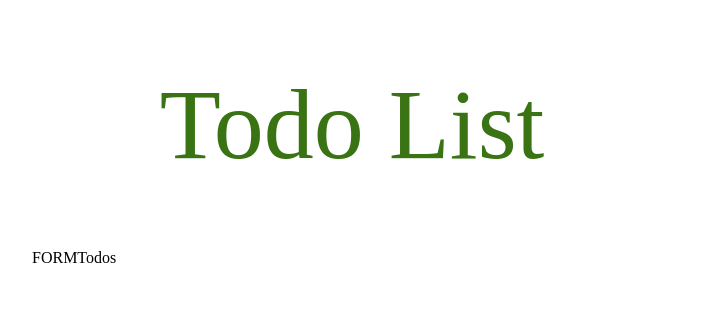
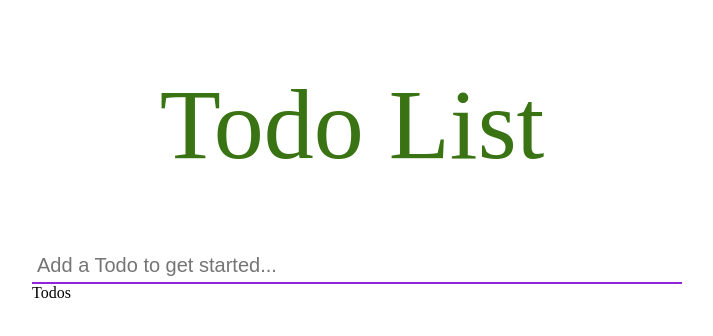
Before and after one commit to Dmusketeer/MERN, a React (Create React App) app in the folder todo/frontend/: page / in a window 1280 px wide. Shown: the top 336 px of the page, without its empty margins (288-1001 px from the left). Built offline with nearby package versions, Linux system fonts and the light colour scheme.

Commit message:
todo forms

```diff
--- a/todo/frontend/src/Components/TodoForm.js
+++ b/todo/frontend/src/Components/TodoForm.js
@@ -1,7 +1,26 @@
-import React from "react";
+import React, { useState } from "react";
 
 const TodoForm = () => {
-  return <>FORM</>;
+  const [value, setValue] = useState("");
+
+  const onFormSubmit = () => {};
+
+  const onInputChange = (event) => {
+    setValue(event.target.value);
+  };
+
+  return (
+    <>
+      <form className="form" onSubmit={onFormSubmit}>
+        <input
+          placeholder="Add a Todo to get started..."
+          className="input"
+          onChange={onInputChange}
+          autofocus
+        />
+      </form>
+    </>
+  );
 };
 
 export default TodoForm;
```
